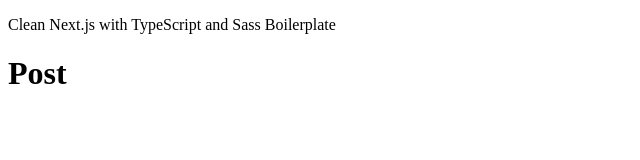
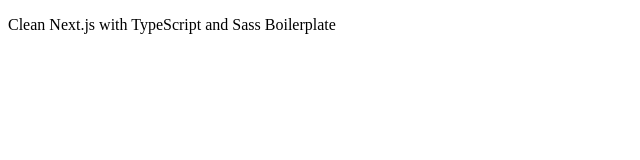
Before and after one commit to TinoMuzambi/CleanNext.jsBoilerplate, a Next.js app: page / in a window 1280 px wide. Shown: the top 160 px of the page, without its empty margins (0-640 px from the left). Built offline with nearby package versions, Linux system fonts and the light colour scheme.

Commit message:
Removes post.

```diff
--- a/components/Post.tsx
+++ /dev/null
@@ -1,11 +0,0 @@
-import { PostProps } from "../interfaces";
-
-const Post: React.FC<PostProps> = ({ title }) => {
-	return (
-		<div>
-			<h1>{title}</h1>
-		</div>
-	);
-};
-
-export default Post;
--- a/components/Wrapper.tsx
+++ b/components/Wrapper.tsx
@@ -6,7 +6,6 @@
 	return (
 		<>
 			<Meta />
-
 			{children}
 		</>
 	);
--- a/pages/index.tsx
+++ b/pages/index.tsx
@@ -1,9 +1,6 @@
-import Post from "../components/Post";
-
 const Home = () => (
 	<main>
 		<p>Clean Next.js with TypeScript and Sass Boilerplate</p>
-		<Post title="Post" />
 	</main>
 );
 
```
Also changed, not shown: interfaces/index.ts (+8 -4 lines).
